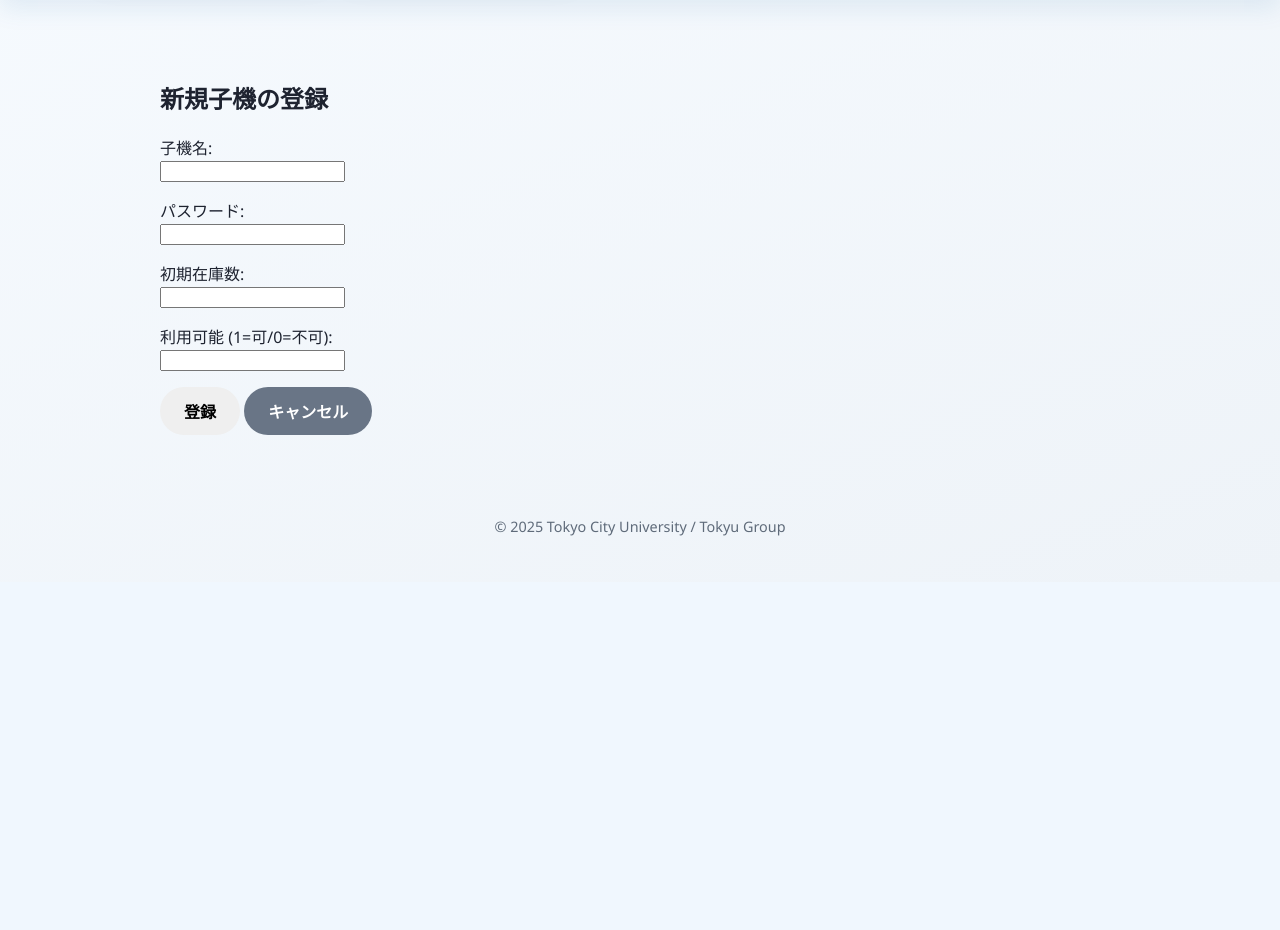
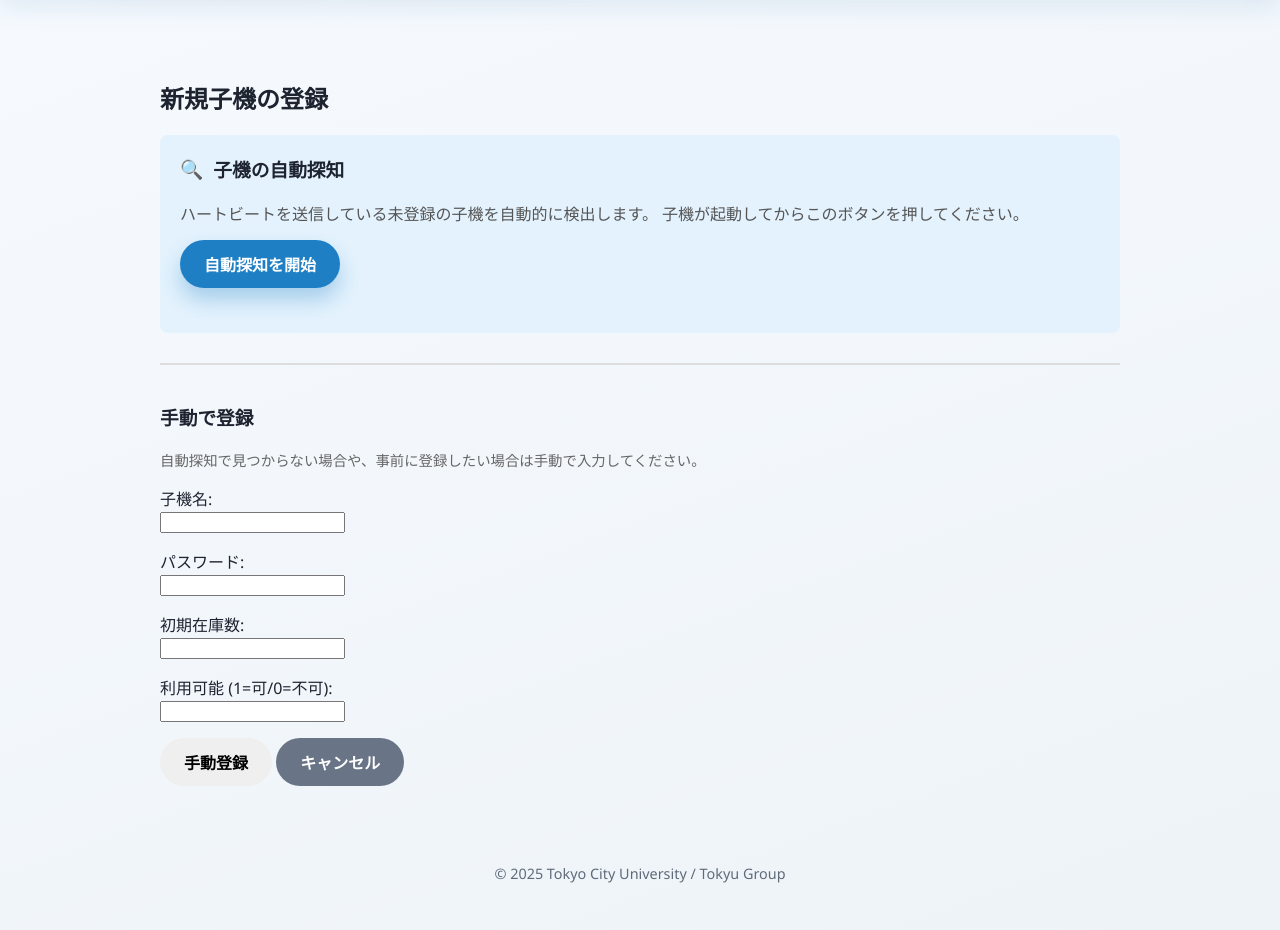
Before and after one commit to CYLIU2003/oiteru_202603, a Flask app: page /admin/new_unit in a window 1280 px wide. Shown: the part 218-1148 px from the top of the page. Before the commit the page ends 754 px from the top, so only its background shows below. Run offline with Flask 2, Linux system fonts and the light colour scheme; the visitor is signed in with stand-in values (Sample User, id 1); data comes from the database, SQL or seed files in the repository; both versions use the stored data as it was after the commit.

Commit message:
親機側で子機の自動探知機能追加

```diff
--- a/app.py
+++ b/app.py
@@ -31,6 +31,10 @@ except ImportError:
 app = Flask(__name__, template_folder='templates', static_folder='static')
 app.secret_key = 'oiteru_secret_key_2025_final'
 DB_PATH = os.path.join(os.path.dirname(os.path.abspath(__file__)), 'oiteru.sqlite3')
+
+# 未登録子機の一時保存用（メモリ内）
+# {unit_name: {password, ip_address, first_seen, last_seen, heartbeat_count}}
+unregistered_units = {}
 
 
 # --- DB Helpers ---
@@ -774,21 +778,30 @@ def unit_heartbeat():
     unit = db.execute("SELECT * FROM units WHERE name = ?", (unit_name,)).fetchone()
     now_str = datetime.now().strftime("%Y-%m-%d %H:%M:%S")
 
-    # 1. もし子機が未登録だったら、自動で新規登録する
+    # 1. もし子機が未登録だったら、一時保存する（自動登録はしない）
     if unit is None:
-        db.execute(
-            "INSERT INTO units (name, password, stock, connect, available, last_seen, ip_address) VALUES (?, ?, 0, 1, 1, ?, ?)",
-            (unit_name, unit_pass, now_str, unit_ip)
-        )
-        db.commit()
-        add_history(f"子機を自動登録しました: {unit_name} (IP: {unit_ip})")
-        # 新規登録された子機の情報を取得して返す
-        new_unit = db.execute("SELECT stock FROM units WHERE name = ?", (unit_name,)).fetchone()
+        # 未登録子機の情報を保存/更新
+        if unit_name not in unregistered_units:
+            unregistered_units[unit_name] = {
+                'password': unit_pass,
+                'ip_address': unit_ip,
+                'first_seen': now_str,
+                'last_seen': now_str,
+                'heartbeat_count': 1
+            }
+            print(f"[新規発見] 未登録子機: {unit_name} (IP: {unit_ip})")
+        else:
+            unregistered_units[unit_name]['last_seen'] = now_str
+            unregistered_units[unit_name]['heartbeat_count'] += 1
+            unregistered_units[unit_name]['ip_address'] = unit_ip  # IPが変わった場合に更新
+
+        # 未登録なので拒否応答（stock=0で応答）
         return jsonify({
-            'success': True,
-            'message': 'Unit auto-registered and heartbeat received',
-            'stock': new_unit['stock'] if new_unit else 0
-        }), 201
+            'success': False,
+            'error': 'Unit not registered. Please contact administrator.',
+            'message': '未登録の子機です。管理者に登録を依頼してください。',
+            'stock': 0
+        }), 403
 
     # 2. 登録済みの子機の場合、パスワードを検証
     if unit['password'] != unit_pass:
@@ -812,6 +825,73 @@ def unit_heartbeat():
         'message': 'Heartbeat received',
         'stock': unit['stock']
     }), 200
+
+@app.route('/api/unregistered_units', methods=['GET'])
+def get_unregistered_units():
+    """未登録の子機一覧を取得（自動探知用）"""
+    # 過去5分以内にハートビートを送ってきた未登録子機のみ表示
+    current_time = datetime.now()
+    active_units = []
+
+    for unit_name, info in list(unregistered_units.items()):
+        last_seen = datetime.strptime(info['last_seen'], "%Y-%m-%d %H:%M:%S")
+        time_diff = (current_time - last_seen).total_seconds()
+
+        if time_diff < 300:  # 5分以内
+            active_units.append({
+                'name': unit_name,
+                'ip_address': info['ip_address'],
+                'first_seen': info['first_seen'],
+                'last_seen': info['last_seen'],
+                'heartbeat_count': info['heartbeat_count'],
+                'seconds_ago': int(time_diff)
+            })
+        else:
+            # 古いエントリは削除
+            del unregistered_units[unit_name]
+
+    return jsonify({
+        'success': True,
+        'units': active_units,
+        'count': len(active_units)
+    })
+
+@app.route('/api/register_unit', methods=['POST'])
+def register_unit_from_discovery():
+    """自動探知した子機を登録"""
+    data = request.json
+    unit_name = data.get('name')
+
+    if not unit_name or unit_name not in unregistered_units:
+        return jsonify({'error': '指定された子機が見つかりません'}), 404
+
+    # 未登録リストから情報を取得
+    unit_info = unregistered_units[unit_name]
+    now_str = datetime.now().strftime("%Y-%m-%d %H:%M:%S")
+
+    try:
+        db = get_db()
+        # データベースに登録
+        db.execute(
+            "INSERT INTO units (name, password, stock, connect, available, last_seen, ip_address) VALUES (?, ?, 0, 1, 1, ?, ?)",
+            (unit_name, unit_info['password'], now_str, unit_info['ip_address'])
+        )
+        db.commit()
+
+        # 履歴に記録
+        add_history(f"子機を登録しました: {unit_name} (IP: {unit_info['ip_address']})")
+
+        # 未登録リストから削除
+        del unregistered_units[unit_name]
+
+        return jsonify({
+            'success': True,
+            'message': f'子機 {unit_name} を登録しました'
+        })
+    except Exception as e:
+        return jsonify({
+            'error': f'登録に失敗しました: {str(e)}'
+        }), 500
 
 @app.route("/api/health")
 def health_check():
--- a/templates/admin_new_unit.html
+++ b/templates/admin_new_unit.html
@@ -2,13 +2,207 @@
 {% block content %}
 <div class="admin-section">
   <h2>新規子機の登録</h2>
+
+  <!-- 自動探知セクション -->
+  <div style="background: #e3f2fd; padding: 20px; border-radius: 8px; margin-bottom: 30px;">
+    <h3 style="margin-top: 0; display: flex; align-items: center; gap: 10px;">
+      <span>🔍</span>
+      <span>子機の自動探知</span>
+    </h3>
+    <p style="color: #555; margin-bottom: 15px;">
+      ハートビートを送信している未登録の子機を自動的に検出します。
+      子機が起動してからこのボタンを押してください。
+    </p>
+
+    <button id="scanButton" class="btn btn-primary" onclick="scanUnregisteredUnits()" style="margin-bottom: 15px;">
+      自動探知を開始
+    </button>
+
+    <div id="scanResult" style="display: none;">
+      <h4 style="margin: 15px 0 10px 0;">検出された未登録子機:</h4>
+      <div id="unregisteredList"></div>
+    </div>
+
+    <div id="scanStatus" style="margin-top: 10px; font-style: italic; color: #666;"></div>
+  </div>
+
+  <!-- 手動登録セクション -->
+  <div style="border-top: 2px solid #ddd; padding-top: 20px;">
+    <h3>手動で登録</h3>
+    <p style="color: #666; margin-bottom: 15px; font-size: 0.9rem;">
+      自動探知で見つからない場合や、事前に登録したい場合は手動で入力してください。
+    </p>
     <form method="post">
       <p><label>子機名:<br><input type="text" name="name" required></label></p>
       <p><label>パスワード:<br><input type="text" name="password" required></label></p>
       <p><label>初期在庫数:<br><input type="number" name="stock" required></label></p>
       <p><label>利用可能 (1=可/0=不可):<br><input type="number" name="available" required></label></p>
-    <button type="submit" class="btn">登録</button>
+      <button type="submit" class="btn">手動登録</button>
       <a href="{{ url_for('admin_units') }}" class="btn btn-secondary">キャンセル</a>
     </form>
   </div>
+</div>
+
+<style>
+.unit-discovery-card {
+  background: white;
+  border: 2px solid #4CAF50;
+  border-radius: 8px;
+  padding: 15px;
+  margin-bottom: 10px;
+  display: flex;
+  justify-content: space-between;
+  align-items: center;
+  box-shadow: 0 2px 4px rgba(0,0,0,0.1);
+}
+
+.unit-discovery-card:hover {
+  box-shadow: 0 4px 8px rgba(0,0,0,0.15);
+}
+
+.unit-info {
+  flex: 1;
+}
+
+.unit-name {
+  font-size: 1.2rem;
+  font-weight: bold;
+  color: #1f7fc4;
+  margin-bottom: 5px;
+}
+
+.unit-details {
+  font-size: 0.9rem;
+  color: #666;
+}
+
+.unit-details span {
+  display: inline-block;
+  margin-right: 15px;
+}
+
+.register-btn {
+  background: #4CAF50;
+  color: white;
+  border: none;
+  padding: 10px 20px;
+  border-radius: 5px;
+  cursor: pointer;
+  font-size: 1rem;
+  transition: background 0.3s;
+}
+
+.register-btn:hover {
+  background: #45a049;
+}
+
+.register-btn:disabled {
+  background: #ccc;
+  cursor: not-allowed;
+}
+
+.no-units-message {
+  text-align: center;
+  padding: 30px;
+  color: #999;
+  font-style: italic;
+}
+</style>
+
+<script>
+async function scanUnregisteredUnits() {
+  const scanButton = document.getElementById('scanButton');
+  const scanStatus = document.getElementById('scanStatus');
+  const scanResult = document.getElementById('scanResult');
+  const unregisteredList = document.getElementById('unregisteredList');
+
+  scanButton.disabled = true;
+  scanStatus.textContent = '🔍 子機を探索中...';
+  scanStatus.style.color = '#1f7fc4';
+
+  try {
+    const response = await fetch('/api/unregistered_units');
+    const data = await response.json();
+
+    if (data.success && data.units.length > 0) {
+      scanStatus.textContent = `✅ ${data.count}台の未登録子機を発見しました`;
+      scanStatus.style.color = '#4CAF50';
+      scanResult.style.display = 'block';
+
+      // 子機リストを表示
+      unregisteredList.innerHTML = data.units.map(unit => `
+        <div class="unit-discovery-card" id="unit-${unit.name}">
+          <div class="unit-info">
+            <div class="unit-name">📡 ${unit.name}</div>
+            <div class="unit-details">
+              <span><strong>IP:</strong> ${unit.ip_address}</span>
+              <span><strong>初回検出:</strong> ${unit.first_seen}</span>
+              <span><strong>最終通信:</strong> ${unit.seconds_ago}秒前</span>
+              <span><strong>通信回数:</strong> ${unit.heartbeat_count}回</span>
+            </div>
+          </div>
+          <button class="register-btn" onclick="registerUnit('${unit.name}')">
+            この子機を登録
+          </button>
+        </div>
+      `).join('');
+    } else {
+      scanStatus.textContent = '⚠️ 未登録の子機が見つかりませんでした';
+      scanStatus.style.color = '#f44336';
+      scanResult.style.display = 'block';
+      unregisteredList.innerHTML = '<div class="no-units-message">ハートビートを送信している未登録子機がありません。<br>子機が起動していることを確認して、もう一度お試しください。</div>';
+    }
+  } catch (error) {
+    scanStatus.textContent = '❌ エラーが発生しました: ' + error.message;
+    scanStatus.style.color = '#f44336';
+  } finally {
+    scanButton.disabled = false;
+  }
+}
+
+async function registerUnit(unitName) {
+  if (!confirm(`子機「${unitName}」を登録しますか？`)) {
+    return;
+  }
+
+  const button = document.querySelector(`#unit-${unitName} .register-btn`);
+  button.disabled = true;
+  button.textContent = '登録中...';
+
+  try {
+    const response = await fetch('/api/register_unit', {
+      method: 'POST',
+      headers: {
+        'Content-Type': 'application/json'
+      },
+      body: JSON.stringify({ name: unitName })
+    });
+
+    const data = await response.json();
+
+    if (data.success) {
+      alert(`✅ ${data.message}`);
+      // カードを削除
+      document.getElementById(`unit-${unitName}`).remove();
+
+      // 全ての子機が登録された場合
+      if (document.querySelectorAll('.unit-discovery-card').length === 0) {
+        document.getElementById('unregisteredList').innerHTML = '<div class="no-units-message">✅ 全ての子機を登録しました</div>';
+      }
+    } else {
+      alert(`❌ エラー: ${data.error}`);
+      button.disabled = false;
+      button.textContent = 'この子機を登録';
+    }
+  } catch (error) {
+    alert(`❌ 登録に失敗しました: ${error.message}`);
+    button.disabled = false;
+    button.textContent = 'この子機を登録';
+  }
+}
+
+// ページロード時に自動的にスキャン（オプション）
+// window.addEventListener('DOMContentLoaded', scanUnregisteredUnits);
+</script>
+
 {% endblock %}
```
Also changed, not shown: oiteru.sqlite3. Lines whose indentation alone changed are shown as unchanged.
